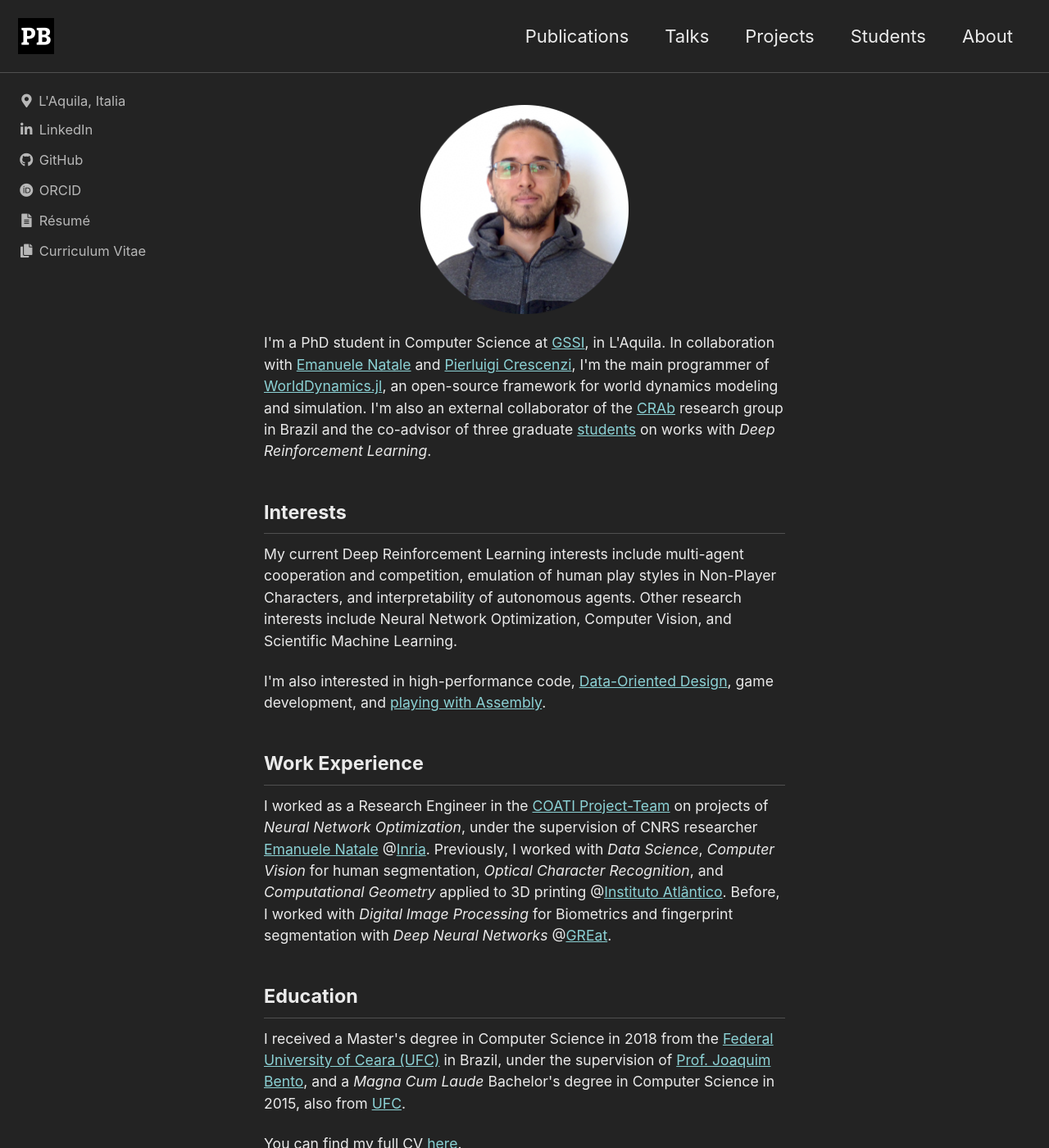
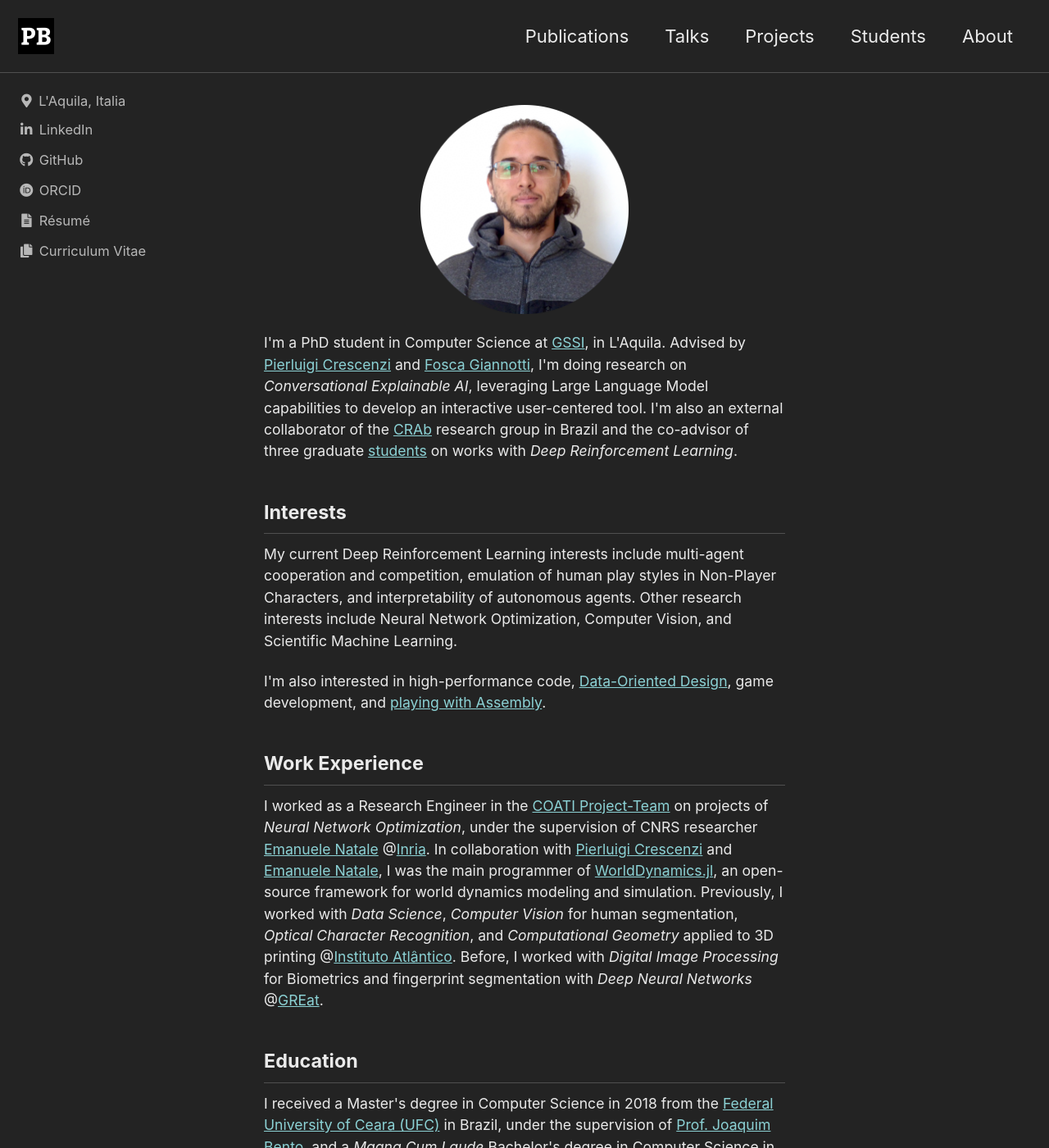
Before and after one commit to paulobruno/PersonalSite, a Jekyll site: the page built from _pages/about.md, in a window 1280 px wide and 1400 px high. Shown: the whole window at 82% size. Built offline with Jekyll 4.4.1, drawn with Linux system fonts in a browser that asks for light colours; cached includes are drawn as plain includes.

Commit message:
Update About

```diff
--- a/_pages/about.md
+++ b/_pages/about.md
@@ -29,7 +29,7 @@ author:
 
 <p style="text-align:left;">
 I'm a PhD student in Computer Science at <a href="https://www.gssi.it/">GSSI</a>, in L'Aquila.
-In collaboration with <a href="https://natema.github.io/ema-webpage/">Emanuele Natale</a> and <a href="https://www.pilucrescenzi.it/">Pierluigi Crescenzi</a>, I'm the main programmer of <a href="https://github.com/worlddynamics/WorldDynamics.jl">WorldDynamics.jl</a>, an open-source framework for world dynamics modeling and simulation.
+Advised by <a href="https://www.pilucrescenzi.it/">Pierluigi Crescenzi</a> and <a href="https://www.sns.it/it/persona/fosca-giannotti">Fosca Giannotti</a>, I'm doing research on <i>Conversational Explainable AI</i>, leveraging Large Language Model capabilities to develop an interactive user-centered tool.
 I'm also an external collaborator of the <a href="https://portal.dc.ufc.br/pesquisa/crab/">CRAb</a> research group in Brazil and the co-advisor of three graduate <a href="/students">students</a> on works with <i>Deep Reinforcement Learning</i>.
 </p>
 
@@ -48,6 +48,7 @@ I'm also interested in high-performance code, <a href="http://gamesfromwithin.co
 
 <p style="text-align:left;">
 I worked as a Research Engineer in the <a href="https://team.inria.fr/coati">COATI Project-Team</a> on projects of <i>Neural Network Optimization</i>, under the supervision of CNRS researcher <a href="https://natema.github.io/ema-webpage/">Emanuele Natale</a> @<a href="https://www.inria.fr/en/inria-centre-universite-cote-azur">Inria</a>.
+In collaboration with <a href="https://www.pilucrescenzi.it/">Pierluigi Crescenzi</a> and <a href="https://natema.github.io/ema-webpage/">Emanuele Natale</a>, I was the main programmer of <a href="https://github.com/worlddynamics/WorldDynamics.jl">WorldDynamics.jl</a>, an open-source framework for world dynamics modeling and simulation.
 Previously, I worked with <i>Data Science</i>, <i>Computer Vision</i> for human segmentation, <i>Optical Character Recognition</i>, and <i>Computational Geometry</i> applied to 3D printing @<a href="https://www.atlantico.com.br">Instituto Atlântico</a>.
 Before, I worked with <i>Digital Image Processing</i> for Biometrics and fingerprint segmentation with <i>Deep Neural Networks</i> @<a href="https://www.great.ufc.br/">GREat</a>.
 </p>
```
